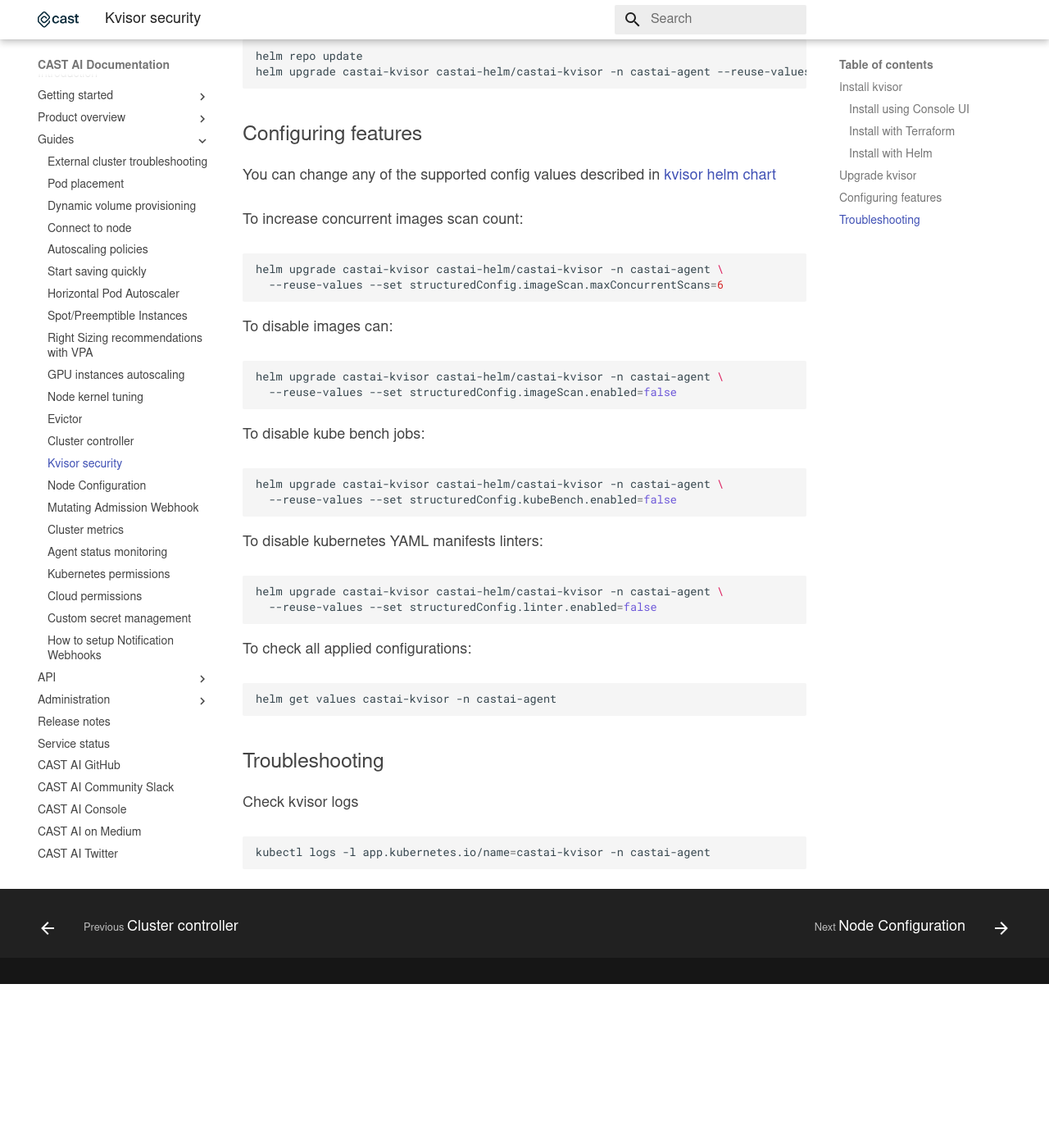
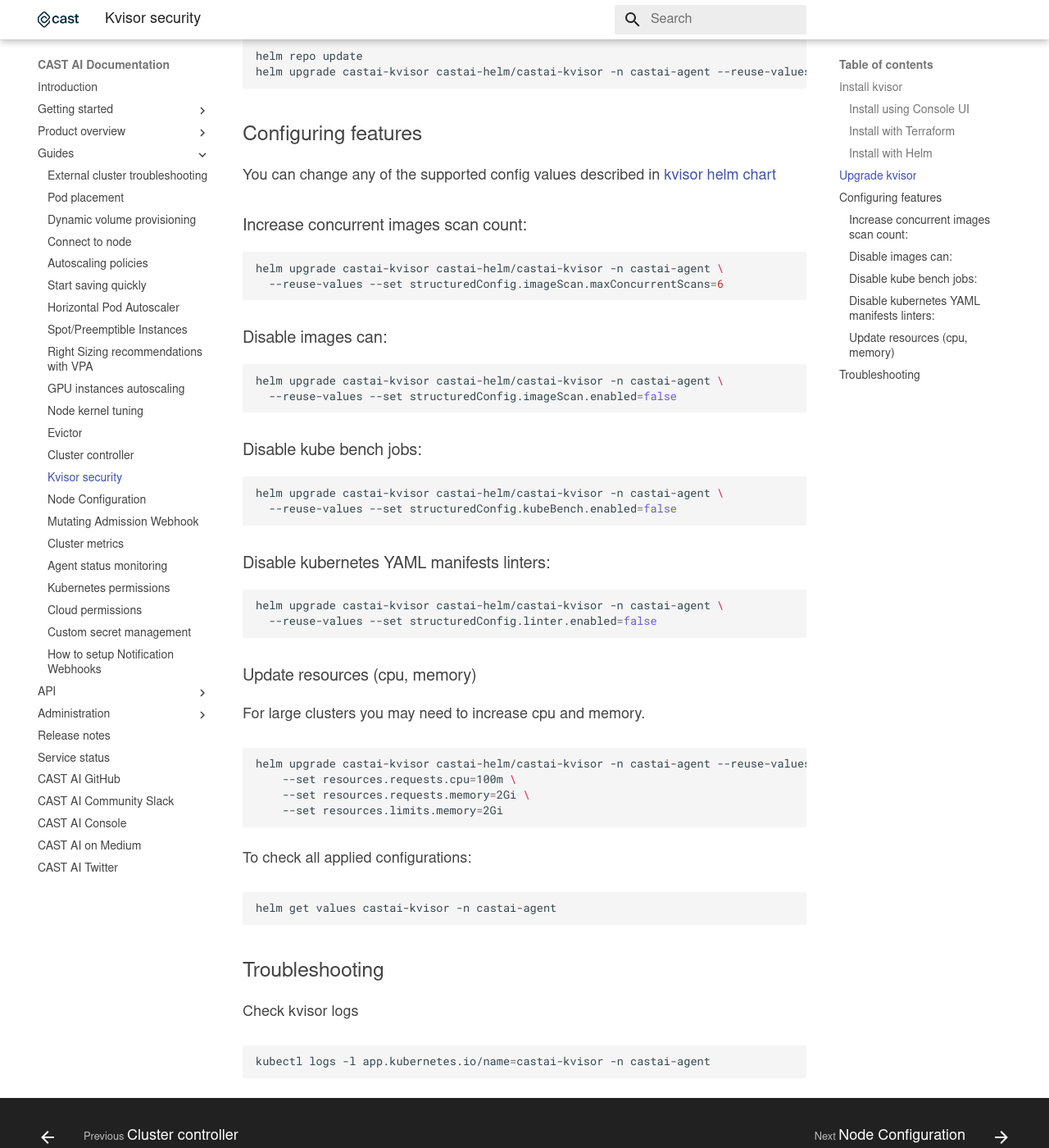
Before and after one commit to castai/docs, an MkDocs documentation site: the page built from docs/guides/kvisor-security.md, in a window 1280 px wide and 1400 px high, scrolled down 1808 px. Shown: the whole window at 82% size. Built offline with MkDocs 1.6.1 and Material for MkDocs 9.7.7, drawn with Linux system fonts in a browser that asks for light colours; some web fonts are replaced; before the commit the page ends 3008 px from its top, so only the background shows below that.

Commit message:
Docs for kvisor resources increase

````diff
--- a/docs/guides/kvisor-security.md
+++ b/docs/guides/kvisor-security.md
@@ -79,32 +79,42 @@
 
 You can change any of the supported config values described in [kvisor helm chart](https://github.com/castai/kvisor/blob/main/charts/castai-kvisor/values.yaml#L42)
 
-To increase concurrent images scan count:
+### Increase concurrent images scan count:
 
 ```shell
 helm upgrade castai-kvisor castai-helm/castai-kvisor -n castai-agent \
   --reuse-values --set structuredConfig.imageScan.maxConcurrentScans=6
 ```
 
-To disable images can:
+### Disable images can:
 
 ```shell
 helm upgrade castai-kvisor castai-helm/castai-kvisor -n castai-agent \
   --reuse-values --set structuredConfig.imageScan.enabled=false
 ```
 
-To disable kube bench jobs:
+### Disable kube bench jobs:
 
 ```shell
 helm upgrade castai-kvisor castai-helm/castai-kvisor -n castai-agent \
   --reuse-values --set structuredConfig.kubeBench.enabled=false
 ```
 
-To disable kubernetes YAML manifests linters:
+### Disable kubernetes YAML manifests linters:
 
 ```shell
 helm upgrade castai-kvisor castai-helm/castai-kvisor -n castai-agent \
   --reuse-values --set structuredConfig.linter.enabled=false
+```
+
+### Update resources (cpu, memory)
+
+For large clusters you may need to increase cpu and memory.
+```shell
+helm upgrade castai-kvisor castai-helm/castai-kvisor -n castai-agent --reuse-values \
+    --set resources.requests.cpu=100m \
+    --set resources.requests.memory=2Gi \
+    --set resources.limits.memory=2Gi
 ```
 
 To check all applied configurations:
````
